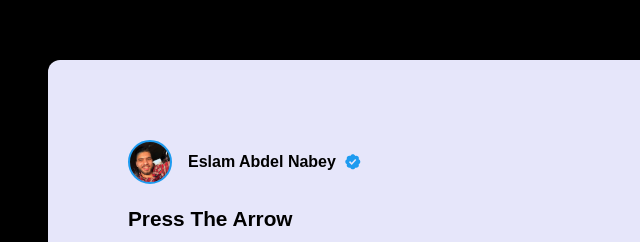
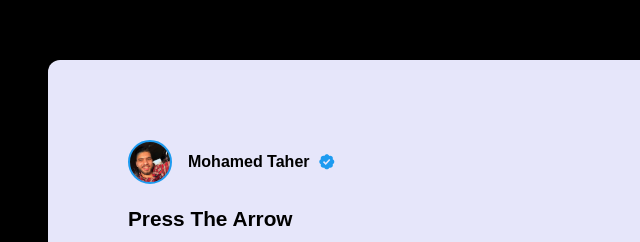
Before and after one commit to gitCourse32/muslim-prg, a plain HTML site: page index.html in a window 1280 px wide. Shown: the part 200-442 px from the top of the page, 0-640 px from the left. Drawn offline with Linux system fonts and the light colour scheme.

Commit message:
Update index.html

```diff
--- a/index.html
+++ b/index.html
@@ -14,7 +14,7 @@
 <div class="contenar">
 <div class="card">
 <div class="head-card">
-<div class="img"></div> <span> Eslam Abdel Nabey <svg id="Cer" viewBox="0 0 24 24"
+<div class="img"></div> <span> Mohamed Taher <svg id="Cer" viewBox="0 0 24 24"
 aria-label="Verified account"
 class="r-1cvl2hr r-4qtqp9 r-yyyyoo r-1xvli5t r-f9ja8p r-og9te1 r-bnwqim r-1plcrui r-lrvibr"
 data-testid="icon-verified"><g><path d="M22.25 12c0-1.43-.88-2.67-2.19-3.34.46-1.39.2-2.9-.81-3.91s-2.52-1.27-3.91-.81c-.66-1.31-1.91-2.19-3.34-2.19s-2.67.88-3.33 2.19c-1.4-.46-2.91-.2-3.92.81s-1.26 2.52-.8 3.91c-1.31.67-2.2 1.91-2.2 3.34s.89 2.67 2.2 3.34c-.46 1.39-.21 2.9.8 3.91s2.52 1.26 3.91.81c.67 1.31 1.91 2.19 3.34 2.19s2.68-.88 3.34-2.19c1.39.45 2.9.2 3.91-.81s1.27-2.52.81-3.91c1.31-.67 2.19-1.91 2.19-3.34zm-11.71 4.2L6.8 12.46l1.41-1.42 2.26 2.26 4.8-5.23 1.47 1.36-6.2 6.77z"></path></g></svg></span>
```
